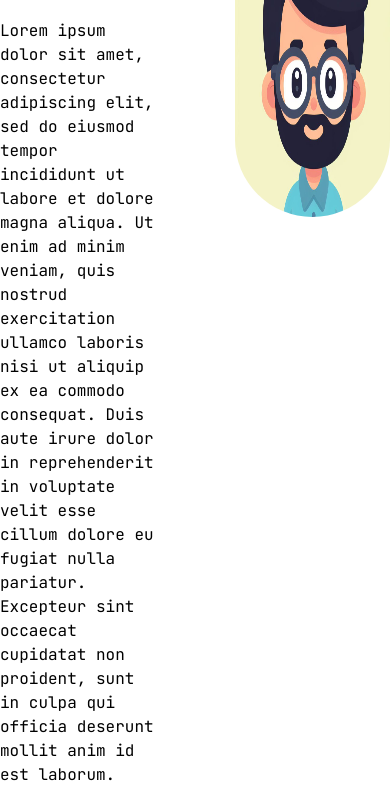
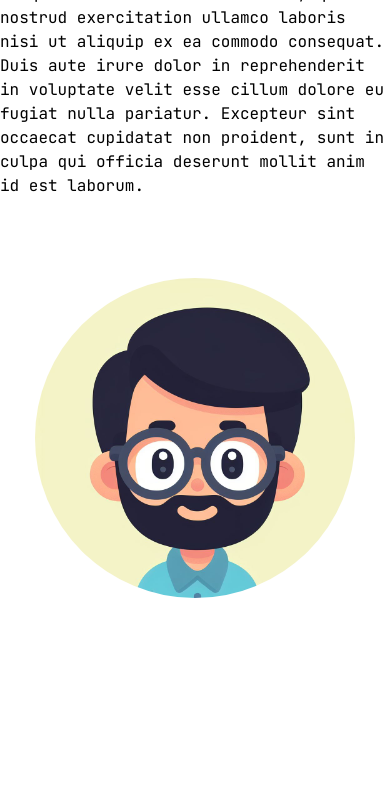
Before and after one commit to StijnvdW/personal-site, an Astro site: page / in a window 390 px wide. Shown: the part 207-994 px from the top of the page. After the commit the page ends 844 px from the top, so only its background shows below. Built offline with nearby package versions, Linux system fonts and the light colour scheme; Astro itself is replaced by a stand-in of ours.

Commit message:
Update: about me page.

```diff
--- a/src/pages/index.astro
+++ b/src/pages/index.astro
@@ -5,9 +5,9 @@ import localDesigner from '../../src/images/Designer.jpeg';
 ---
 
 <Layout title="Welcome to my website.">
-	<main class="mt-16">
-		<div class="grid gap-20 grid-cols-2">
-			<div>
+	<main class="md:mt-16">
+		<div class="grid gap-20 md:grid-cols-2">
+			<div class="grid">
 				<h1>Who am I?</h1>
 				<div>
 					Lorem ipsum dolor sit amet, consectetur adipiscing elit, sed do eiusmod tempor incididunt ut labore et dolore magna aliqua.
@@ -18,7 +18,10 @@ import localDesigner from '../../src/images/Designer.jpeg';
 					Excepteur sint occaecat cupidatat non proident, sunt in culpa qui officia deserunt mollit anim id est laborum.
 				</div>
 			</div>
-			<Image class="rounded-full w-80 h-80" src={localDesigner} alt="Cartoon face of Stijn." />
+			<div class="flex justify-center">
+				<Image class="rounded-full w-80 h-80 flex" src={localDesigner} alt="Cartoon face of Stijn." />
+			</div>
+
 		</div>
 	</main>
 </Layout>
```
Also changed, not shown: 1 other file.
